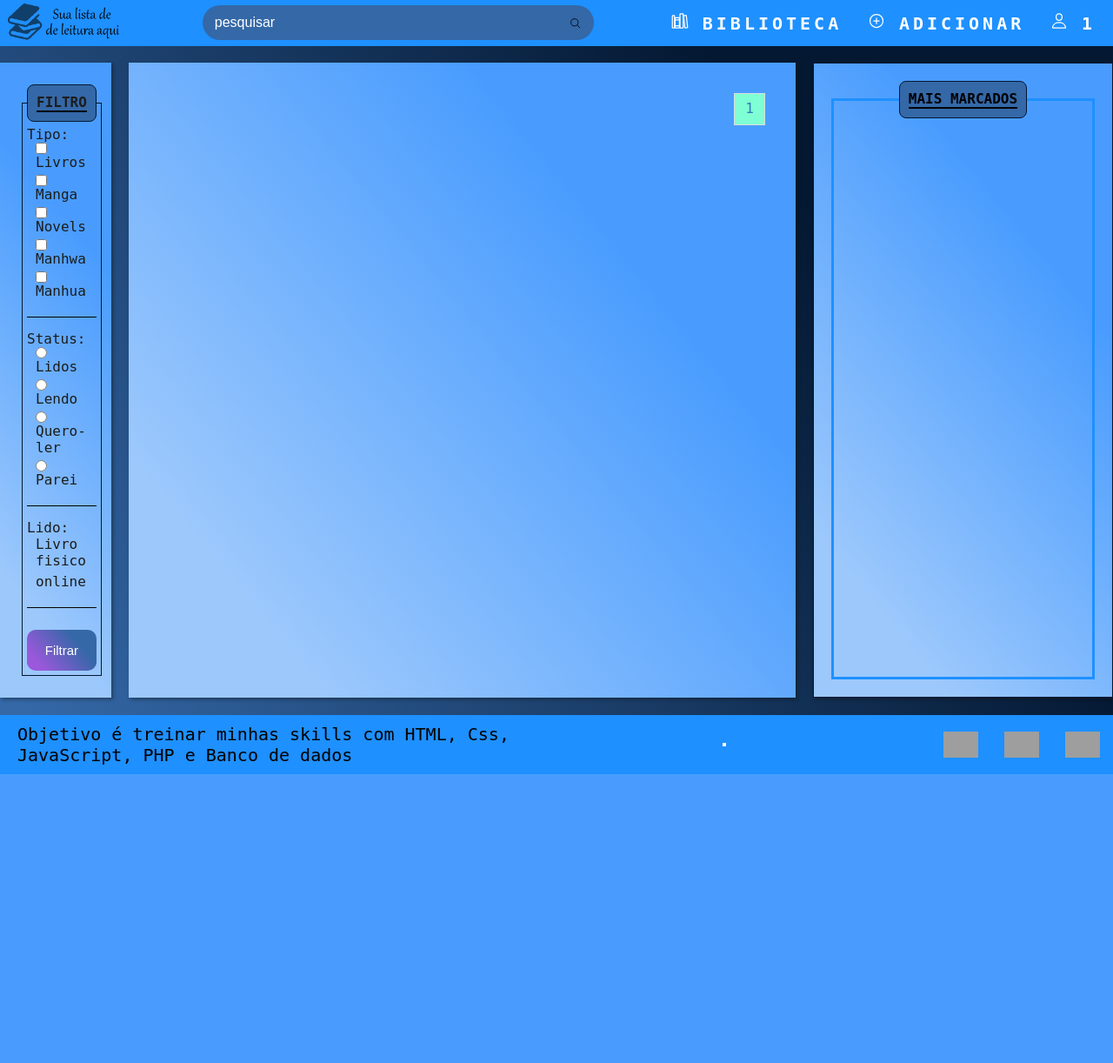
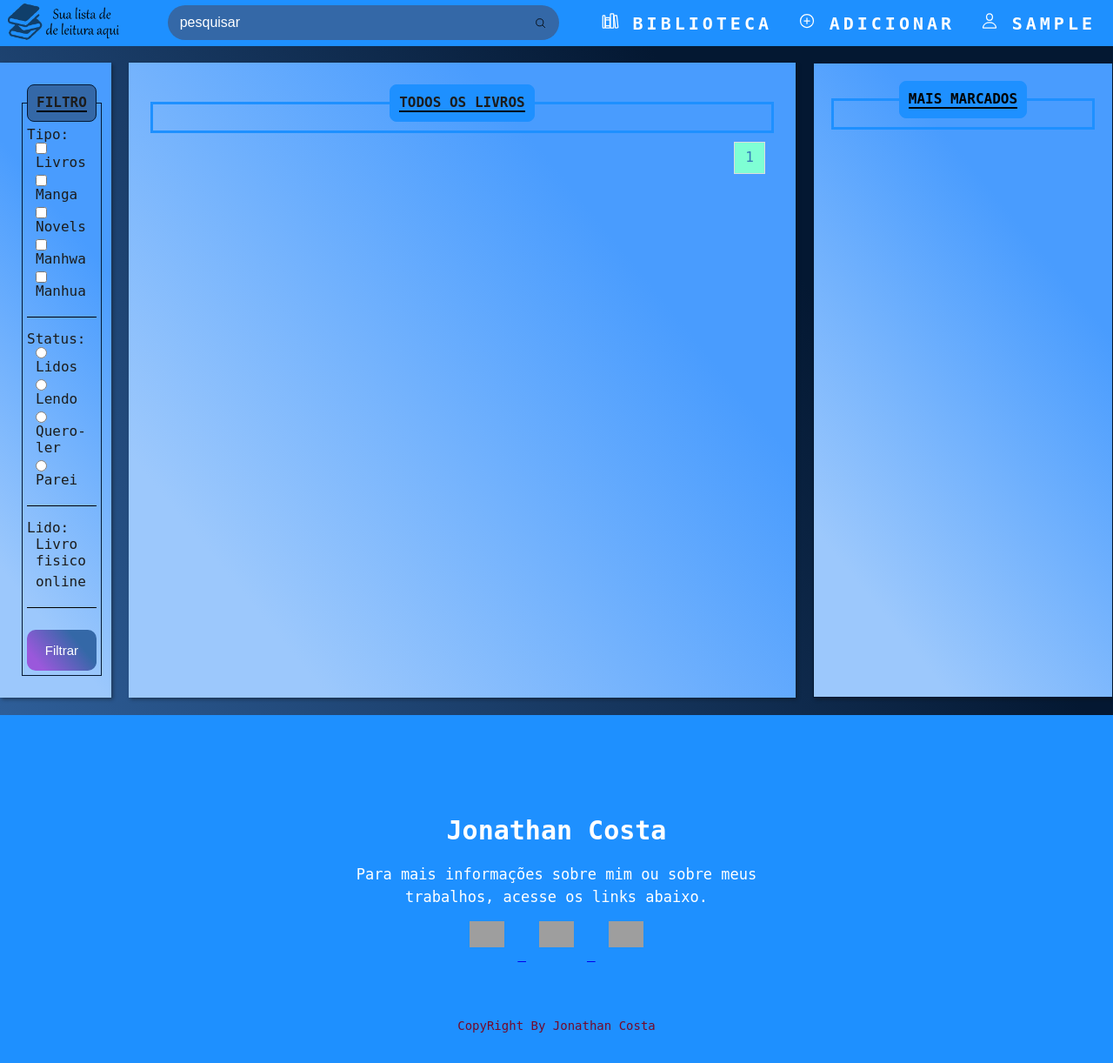
Before and after one commit to JonathanSantos2000/Lista_de_leitura, a PHP site: page /PHP/biblioteca.php in a window 1280 px wide. Shown: the whole page at 87% size. Before the commit the page ends 890 px from the top, so only its background shows below. Run offline with PHP 8.4, Linux system fonts and the light colour scheme; the visitor is signed in with stand-in values (Sample User, id 1); data that the repository does not hold is empty; grey boxes are pictures that could not be loaded.

Commit message:
Arrumando css

```diff
--- a/CSS/acervo.css
+++ b/CSS/acervo.css
@@ -109,8 +109,7 @@
 }
 
 /* ----------Mais adicionados---------- */
-
-.livroFavorito {
+.Works {
   background: linear-gradient(230.65deg, #499cfe 27.49%, #9cc8fc 83.19%);
   box-shadow: 2px 2px 4px rgba(16, 16, 16, 0.42);
   width: 27vw;
@@ -121,142 +120,71 @@
   border: 1px solid #041832;
 }
 
-.livroFavorito .container {
+
+.boxML {
+  display: flex;
+  flex-wrap: wrap;
+  justify-content: space-evenly;
+  gap: 2vw;
+  z-index: 2;
+}
+
+h5 {
+  color: #000;
+  font-size: 23px;
+  margin-bottom: 15px;
+}
+
+
+.card {
+  width: 300px;
+  height: 426px;
+  padding: 20px 25px;
+  background: rgba(255, 255, 255, 0.852);
+  border-radius: 20px;
+  margin: 15px;
+  position: relative;
+  overflow: hidden;
+  text-align: center;
+
+}
+
+.card img {
   width: 100%;
   height: 100%;
-  padding-top: 10px;
+  border: 5px solid rgb(189, 188, 188);
 }
 
-.listaLivroFav {
-  background: #fff;
-  width: 100%;
-  height: 33%;
-  margin-top: 5px;
-  padding-top: 10px;
-  padding-left: 20px;
-  padding-right: 20px;
+.texto {
+  position: relative;
+  text-align: center;
+  padding: 15px;
+  text-align: center;
+  transition: all .5s ease-in-out;
+  visibility: hidden;
 }
 
-#legendLivro {
-  border: 1px solid #041832;
-  text-align: center;
-  background: #3468a7;
-  border-radius: 8px;
-}
-
-.imgLivroFav {
-  width: 100%;
-  height: 74%;
-}
-
-.conLivroFav {
-  background: rgb(189, 188, 188);
-  width: 100%;
-  height: 26%;
-  margin-bottom: 0;
-}
-
-.conLivroFav a {
+.pra a {
+  color: #000;
   text-decoration: none;
 }
 
-.buttonIcon {
-  margin-top: 10%;
-  width: 100%;
-  height: 50%;
+.card:hover .texto {
+  visibility: visible;
+  margin-top: -250px;
+  border: 2px solid #000;
+  background: #fff;
 }
 
-.titulo-h1 {
-  text-transform: uppercase;
-  font-weight: 700;
-  font-size: 36px;
-  text-align: center;
-}
-
-.titulo-p {
-  font-weight: 400;
-  font-size: 20px;
-}
-
-.marcadores {
-  width: 100%;
+.card:hover img {
+  transform: scale(2.5);
+  transition: all 1s ease-in-out;
 }
 
 /*----------CSS Biblioteca----------*/
-
-.col-sm-6 {
-  flex: 0 0 auto;
-  width: 50%;
-}
-
-.col-md-4 {
-  flex: 0 0 auto;
-  width: 33.33333333%;
-}
-
-.row {
-  --bs-gutter-x: 1.5rem;
-  --bs-gutter-y: 0;
+.boxBB {
   display: flex;
   flex-wrap: wrap;
-  margin-top: calc(-1 * var(--bs-gutter-y));
-  margin-right: calc(-0.5 * var(--bs-gutter-x));
-  margin-left: calc(-0.5 * var(--bs-gutter-x));
+  z-index: 2;
+  margin-left: 33px;
 }
-
-.bookObject {
-  border: 3px solid gainsboro;
-  display: flex;
-  flex-direction: column;
-  margin: 0;
-  margin-bottom: 10px;
-  padding-left: 5px;
-  padding-right: 5px;
-  width: 19vw;
-  height: 25vw;
-  background: #fff;
-}
-
-.imgLivroBiclioteca {
-  background-color: hotpink;
-  width: 90%;
-  height: 60%;
-}
-
-.imgLivroBiclioteca img {
-  width: 100%;
-  height: 100%;
-}
-
-.infBook {
-  border: 3px solid gainsboro;
-  background: rgb(189, 188, 188);
-  text-transform: uppercase;
-  width: 90%;
-  height: 60%;
-  display: flex;
-  flex-direction: column;
-  align-items: center;
-  justify-content: space-around;
-}
-
-.infBook h1 {
-  font-size: calc(1em + 1vw);
-  text-align: center;
-}
-
-#salvar {
-  background-image: linear-gradient(230.65deg, #499cfe 27.49%, #9cc8fc 83.19%);
-  width: 100%;
-  border: none;
-  padding: 15px;
-  color: white;
-  font-size: 15px;
-  cursor: pointer;
-  border-radius: 10px;
-}
-
-#salvar:hover {
-  background-image: linear-gradient(230.65deg, #9cc8fc 27.49%, #499cfe 83.19%);
-
-}
--- a/CSS/footerStyle.css
+++ b/CSS/footerStyle.css
@@ -1,57 +1,51 @@
 footer {
+    position: relative;
+    width: 100%;
+    height: 400px;
+    background-color: dodgerblue;
+    display: flex;
+    flex-direction: column;
+    align-items: center;
+    justify-content: center;
     margin-top: 20px;
-    display: flex;
 }
 
-.conteiner_footer {
-    background-color: dodgerblue;
-    display: flex;
-    align-items: center;
-    justify-content: space-around;
-    width: 100%;
+footer p:nth-child(1) {
+    font-size: 30px;
+    color: white;
+    margin-bottom: 20px;
+    font-weight: bold;
 }
 
-/* ---------- css footer lado inicio ---------- */
-
-.inicio-footer {
-    margin-left: 10px;
+footer p:nth-child(2) {
+    color: white;
+    font-size: 17px;
+    width: 500px;
+    text-align: center;
+    line-height: 26px;
 }
 
-.inicio-footer p {
-    margin: 10px;
-    font-size: 20px;
-}
-
-/* ---------- css footer meio ---------- */
-
-.meio-footer {
-    border: 2px solid #fff;
-}
-
-/* ---------- css footer lado final ---------- */
-
-.final-footer {
-    display: flex;
-    flex-direction: row;
-    align-items: flex-start;
-    justify-content: flex-start;
-    padding: 0;
-    margin-right: 0;
-}
-
-.infRedesContato{
-    display: flex;
-    flex-direction: row;
-    align-items: center;
-    margin: 0;
-}
 .icone-contato {
     margin: 15px;
     max-height: 40px;
     max-width: 40px;
 }
 
+.infRedesContato {
+    display: flex;
+    flex-direction: row;
+    align-items: center;
+    margin: 0;
+}
+
 .icone-contato:hover {
     border-radius: 460px;
     box-shadow: 0px 4px 4px rgba(0, 0, 0, 0.25);
 }
+
+.end {
+    position: absolute;
+    color: #740a2b;
+    bottom: 35px;
+    font-size: 14px;
+}
--- a/CSS/menuStyle.css
+++ b/CSS/menuStyle.css
@@ -11,6 +11,8 @@
 	justify-content: space-between;
 	margin: 0;
 	padding: 0;
+	z-index: 3;
+
 }
 
 /* ---------- css menu lado inicio ---------- */
@@ -62,7 +64,7 @@
 /* ---------- css menu lado final ---------- */
 
 .final_menu {
-	margin:0%;
+	margin: 0%;
 	margin-right: 10px;
 }
 
--- a/PHP/biblioteca.php
+++ b/PHP/biblioteca.php
@@ -1,5 +1,5 @@
 <?php
-include 'header.php';
+include '../PHP/include/header.php';
 ?>
 
 <?php
@@ -32,31 +32,35 @@
 
 ?>
 <?php
-include 'menu.php';
+include '../PHP/include/menu.php';
 ?>
 <main>
     <div class="conteiner flex-conteiner">
         <?php
-        include 'filtro.php';
+        include '../PHP/include/filtro.php';
         ?>
         <div class="containerLivro">
-            <div class="row">
+            <fieldset class="container">
+                <legend id="legendLivro">
+                    <h1 id="titulo"><b>Todos os livros</b></h1>
+                </legend>
+                <div class="boxBB">
                     <?php while ($acervo_data = mysqli_fetch_assoc($result_selecionar_livro)) { ?>
-                    <div class="col-sm-4 col-md-4">
-                        <div class="bookObject">
-                            <div class="imgLivroBiclioteca">
+                        <div class="card">
+                            <div class="imagem">
                                 <img src="<?php echo $acervo_data['linkImg']; ?>" alt="...">
                             </div>
-                            <div class="infBook">
-                                <h1><?php echo $acervo_data['nomeLivro'] ?></h1>
+                            <div class="texto">
+                                <div class="pra">
+                                    <h5><?php echo $acervo_data['nomeLivro'] ?></h5>
+                                    <p style="text-align: center;">
                                         <?php
                                         $idUsuario = $_SESSION['idUsuario'];
                                         $idLivro = $acervo_data['id'];
                                         $sql = "SELECT * FROM `livro` WHERE idusuarios ='$idUsuario' AND idacervo = '$idLivro'";
 
                                         $result = $conexao->query($sql);
-                                if (mysqli_num_rows($result) < 1) {
-                                ?>
+                                        if (mysqli_num_rows($result) < 1) { ?>
                                     <form action="adicionar.php" method="post">
                                         <input type="hidden" name="id" value="<?php echo $acervo_data['id'] ?>">
                                         <button name="salvar" id="salvar">
@@ -77,12 +81,16 @@
                                         </button>
                                     </form>
                                 <?php } ?>
-
+                                </p>
                                 </div>
                             </div>
                         </div>
                     <?php } ?>
                 </div>
+            </fieldset>
+
+
+
             <?php
             //verificar a pagina anterior e posterior
             $pagina_anterior = $pagina - 1;
@@ -132,12 +140,12 @@
             </div>
         </div>
         <?php
-        include 'mais_lidos.php';
+        include '../PHP/include/mais_lidos.php';
         ?>
     </div>
 </main>
 
 
 <?php
-include 'footer.php';
+include '../PHP/include/footer.php';
 ?>
--- a/PHP/footer.php
+++ /dev/null
@@ -1,33 +0,0 @@
-<footer>
-    <div class="conteiner_footer">
-        <div class="inicio-footer">
-            <p>Objetivo é treinar minhas skills com HTML, Css, <br>JavaScript, PHP e Banco de dados</p>
-        </div>
-        <div class="meio-footer">
-
-        </div>
-        <div class="final-footer">
-            <div class="infRedesContato">
-                <a href="https://www.instagram.com/_tiwjhow_/">
-                    <img class="icone-contato" src="https://cdn-icons-png.flaticon.com/512/2111/2111463.png">
-                </a>
-            </div>
-            <div class="infRedesContato">
-                <a href="https://www.linkedin.com/in/jonathan-costa-418073221/">
-                    <img class="icone-contato" src="https://cdn-icons-png.flaticon.com/512/124/124011.png">
-                </a>
-            </div>
-            <div class="infRedesContato">
-                <a href="https://github.com/JonathanSantos2000">
-                    <img class="icone-contato" src="https://cdn-icons-png.flaticon.com/512/779/779088.png">
-                </a>
-            </div>
-        </div>
-    </div>
-</footer>
-<script type="module" src="https://unpkg.com/ionicons@5.5.2/dist/ionicons/ionicons.esm.js"></script>
-<script nomodule src="https://unpkg.com/ionicons@5.5.2/dist/ionicons/ionicons.js"></script>
-<script src="../JS/script.js"></script>
-</body>
-
-</html>
--- /dev/null
+++ b/PHP/include/footer.php
@@ -0,0 +1,23 @@
+<footer>
+    <p>Jonathan Costa</p>
+    <p>Para mais informações sobre mim ou sobre meus trabalhos, acesse os links abaixo.</p>
+
+    <div class="social" id="Contact">
+        <a href="https://www.instagram.com/_tiwjhow_/">
+            <img class="icone-contato" src="https://cdn-icons-png.flaticon.com/512/2111/2111463.png">
+        </a>
+        <a href="https://www.linkedin.com/in/jonathan-costa-418073221/">
+            <img class="icone-contato" src="https://cdn-icons-png.flaticon.com/512/124/124011.png">
+        </a>
+        <a href="https://github.com/JonathanSantos2000">
+            <img class="icone-contato" src="https://cdn-icons-png.flaticon.com/512/779/779088.png">
+        </a>
+    </div>
+    <p class="end">CopyRight By Jonathan Costa</p>
+</footer>
+<script type="module" src="https://unpkg.com/ionicons@5.5.2/dist/ionicons/ionicons.esm.js"></script>
+<script nomodule src="https://unpkg.com/ionicons@5.5.2/dist/ionicons/ionicons.js"></script>
+<script src="../JS/script.js"></script>
+</body>
+
+</html>
--- /dev/null
+++ b/PHP/include/mais_lidos.php
@@ -0,0 +1,39 @@
+<?php
+include_once('config.php');
+
+$marcados = "SELECT *, (m.lido + m.lendo + m.quero_ler + m.parei) as nMarcado
+FROM marcador m
+JOIN acervo a
+on m.idacervo = a.id
+ORDER BY nMarcado DESC
+LIMIT 3";
+
+$result_marcados = $conexao->query($marcados);
+?>
+<div class="Works">
+  <fieldset class="container">
+    <legend id="legendLivro">
+      <h1 id="titulo"><b>Mais Marcados</b></h1>
+    </legend>
+    <div class="boxML">
+      <?php while ($acervo_data = mysqli_fetch_assoc($result_marcados)) { ?>
+        <div class="card">
+          <div class="imagem">
+            <img class="imgLivroFav" src="<?php echo  $acervo_data['linkImg'] ?>" alt="<?php echo $acervo_data['nomeLivro'] ?>">
+          </div>
+          <div class="texto">
+            <div class="pra">
+              <h5><?php echo $acervo_data['nomeLivro'] ?></h5>
+              <p style="text-align: center;">
+                <a class="button" href="#">
+                  <span class="iconeAdd">
+                    <ion-icon name="add-circle-outline"></ion-icon>
+                  </span>Adicionar
+                </a>
+              </p>
+            </div>
+          </div>
+        </div>
+      <?php } ?>
+  </fieldset>
+</div>
--- a/PHP/login.php
+++ b/PHP/login.php
@@ -1,8 +1,8 @@
 <?php
-include 'header.php';
+include '../PHP/include/header.php';
 ?>
 <?php
-include 'menu.php';
+include '../PHP/include/menu.php';
 ?>
 <main>
     <div class="conteudoBox">
@@ -30,5 +30,5 @@
     </div>
 </main>
 <?php
-include 'footer.php';
+include '../PHP/include/footer.php';
 ?>
--- a/PHP/mais_lidos.php
+++ /dev/null
@@ -1,39 +0,0 @@
-<?php
-include_once('config.php');
-
-$marcados = "SELECT *, (m.lido + m.lendo + m.quero_ler + m.parei) as nMarcado
-FROM marcador m
-JOIN acervo a
-on m.idacervo = a.id
-ORDER BY nMarcado DESC
-LIMIT 3";
-
-$result_marcados = $conexao->query($marcados);
-?>
-<div class="livroFavorito">
-  <fieldset class="container">
-    <legend id="legendLivro">
-      <h1 id="titulo"><b>Mais Marcados</b></h1>
-    </legend>
-    <?php while ($acervo_data = mysqli_fetch_assoc($result_marcados)) { ?>
-      <div class="listaLivroFav">
-        <div>
-          <img class="imgLivroFav" src="<?php echo  $acervo_data['linkImg'] ?>" alt="<?php echo $acervo_data['nomeLivro'] ?>">
-        </div>
-        <div class="conLivroFav">
-          <h1 class="titulo-h1">
-            <?php echo $acervo_data['nomeLivro'] ?>
-          </h1>
-          <button class="buttonIcon">
-            <span class="iconeAdd">
-              <ion-icon name="add-circle-outline"></ion-icon>
-            </span>
-            Adicionar
-          </button>
-
-
-        </div>
-      </div>
-    <?php } ?>
-  </fieldset>
-</div>
--- a/PHP/registro.php
+++ b/PHP/registro.php
@@ -1,8 +1,8 @@
 <?php
-include 'header.php';
+include '../PHP/include/header.php';
 ?>
 <?php
-include 'menu.php';
+include '../PHP/include/menu.php';
 ?>
 <main>
     <div class="conteudoBox">
@@ -34,5 +34,5 @@
     </div>
 </main>
 <?php
-include 'footer.php';
+include '../PHP/include/footer.php';
 ?>
--- a/PHP/sair.php
+++ b/PHP/sair.php
@@ -3,4 +3,3 @@
 unset($_SESSION['username']);
 unset($_SESSION['password']);
 header('Location: login.php');
-?>
--- a/PHP/validarLogin.php
+++ b/PHP/validarLogin.php
@@ -20,8 +20,8 @@
         $_SESSION['password'] = $password;
 
         $fetch = mysqli_fetch_object($result);
-        $_SESSION["idUsuario"] = $fetch->id;
-
+        $_SESSION["idUsuario"] = $fetch->idUsuario;
+        echo $_SESSION["idUsuario"];
         header('Location: index.php');
     }
 } else {
```
Also changed, not shown: PHP/acervo_Manga_Manhwa_Manhua.php (+14 -15 lines), PHP/acervo_livros.php (+8 -8 lines), PHP/acervo_novel.php (+10 -10 lines), PHP/index.php (+4 -4 lines), PHP/include/filtro.php (renamed from PHP/filtro.php), PHP/include/header.php (renamed from PHP/header.php), PHP/include/menu.php (renamed from PHP/menu.php). Lines whose indentation alone changed are shown as unchanged.
